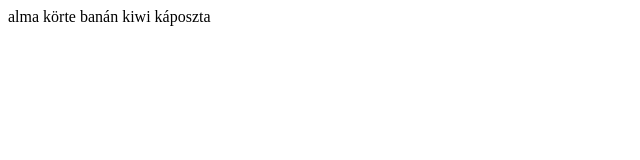
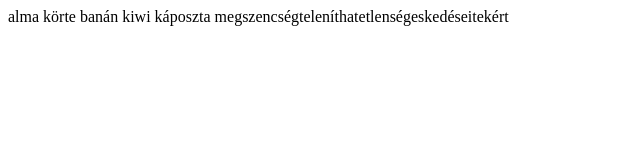
Before and after one commit to FAronckik/elsoFAVG, a plain HTML site: page index.html in a window 1280 px wide. Shown: the whole page, without its empty margins (0-640 px from the left). Drawn offline with Linux system fonts and the light colour scheme.

Commit message:
megszencségteleníthatetlenségeskedéseitekért

```diff
--- a/index.html
+++ b/index.html
@@ -12,5 +12,6 @@
     banán
     kiwi
     káposzta
+    megszencségteleníthatetlenségeskedéseitekért
 </body>
 </html>
```
